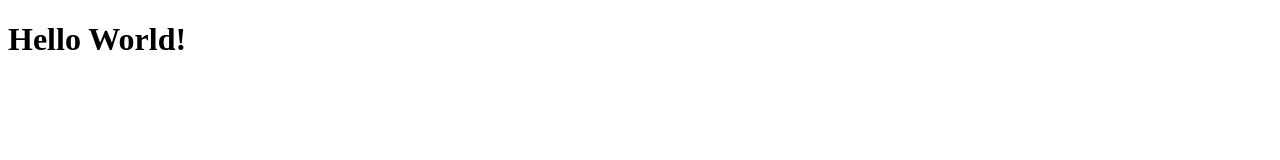
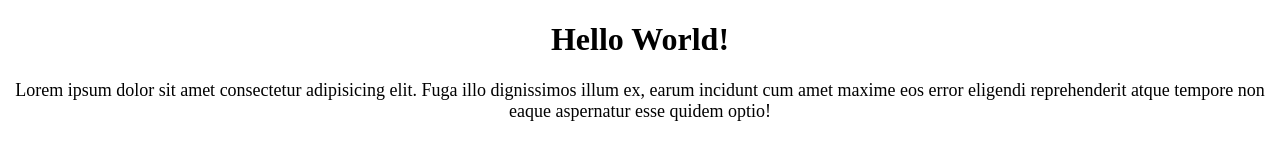
Before and after one commit to Kamado-tenji/coursera-test, a plain HTML site: page module4-solution/index.html in a window 1280 px wide. Drawn offline with Linux system fonts and the light colour scheme.

Commit message:
Update index.html

```diff
--- a/module4-solution/index.html
+++ b/module4-solution/index.html
@@ -9,6 +9,7 @@
     <script src="script.js"></script>
 </head>
 <body>
-    <h1>Hello World!</h1>
+    <h1 style="text-align: center;">Hello World!</h1>
+    <p style="text-align: center; font-size: large; ">Lorem ipsum dolor sit amet consectetur adipisicing elit. Fuga illo dignissimos illum ex, earum incidunt cum amet maxime eos error eligendi reprehenderit atque tempore non eaque aspernatur esse quidem optio!</p>
 </body>
 </html>
```
